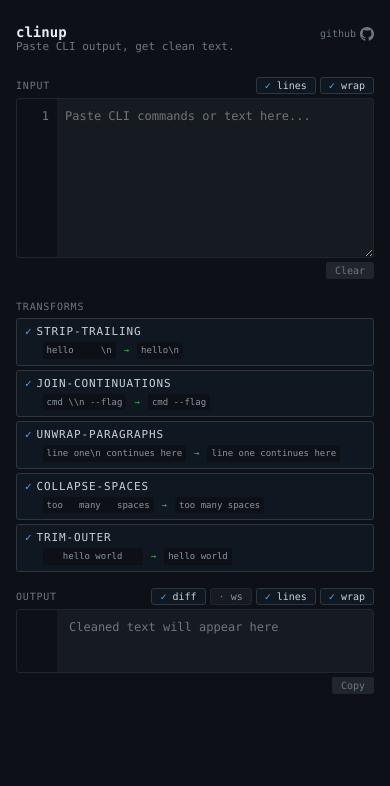
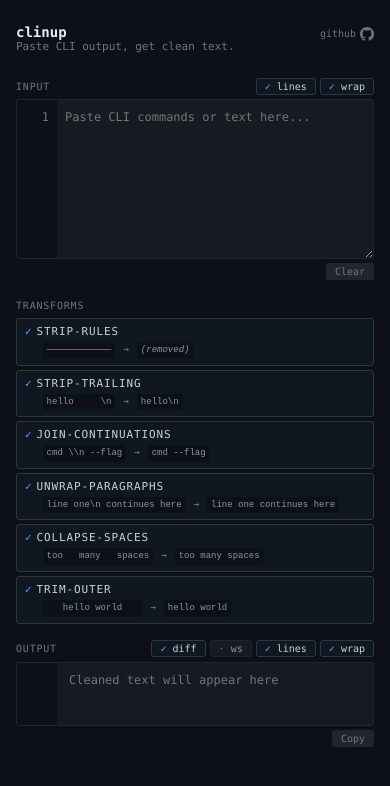
Before and after one commit to chndler/clinup, a plain HTML site: page index.html in a window 390 px wide. Both pictures are taken after a click on the button "Show what changed between input and output". Drawn offline with Linux system fonts and the light colour scheme.

Commit message:
efficiency + quality improvements, css simplification, style tweaks

```diff
--- a/index.html
+++ b/index.html
@@ -112,7 +112,7 @@
     gap: var(--space-md);
   }
 
-  label {
+  label, .section-label {
     font-size: var(--font-size-sm);
     font-weight: 500;
     color: var(--text-faint);
@@ -151,10 +151,8 @@
     resize: none;
     outline: none;
     padding: var(--space-sm);
-    color: var(--text-primary);
-    font-family: var(--font-mono);
-    font-size: var(--font-size-lg);
-    line-height: 1.5;
+    font: inherit;
+    color: inherit;
   }
 
   .input-gutter {
@@ -229,6 +227,7 @@
     align-items: center;
     justify-content: space-between;
     gap: var(--space-xs);
+    min-height: 1.125rem;
     margin-bottom: var(--space-xs);
   }
 
@@ -268,7 +267,6 @@
     display: grid;
     grid-template-columns: 1fr 1fr;
     gap: var(--space-xs);
-    margin-top: var(--space-xs);
     max-width: 100%;
     overflow: hidden;
   }
@@ -332,8 +330,6 @@
   }
 
   .option-example code {
-    font-family: var(--font-mono);
-    font-size: var(--font-size-xs);
     background: var(--bg-primary);
     padding: var(--radius-sm) var(--space-xs);
     border-radius: var(--radius-sm);
@@ -391,6 +387,9 @@
     font-size: var(--font-size-xs);
     color: var(--text-faint);
   }
+
+  .diff-summary-added { color: var(--diff-added-text); }
+  .diff-summary-removed { color: var(--diff-removed-text); margin-left: var(--space-xs); }
 
   .output-box.diff-mode .output-gutter-bg {
     width: 5.875rem;
@@ -465,8 +464,20 @@
   </div>
 
   <div>
-    <label>Transforms</label>
+    <div class="section-header">
+      <span class="section-label">Transforms</span>
+    </div>
     <div class="options">
+    <div class="option-card">
+      <label class="option-label">
+        <input type="checkbox" id="opt-strip-rules" checked><span class="toggle-icon">✓</span> strip-rules
+      </label>
+      <div class="option-example">
+        <code>────────────</code>
+        <span class="arrow">&rarr;</span>
+        <code><em>(removed)</em></code>
+      </div>
+    </div>
     <div class="option-card">
       <label class="option-label">
         <input type="checkbox" id="opt-strip-trailing" checked><span class="toggle-icon">✓</span> strip-trailing
@@ -522,7 +533,7 @@
 
   <div>
     <div class="section-header">
-      <label>Output</label>
+      <span class="section-label">Output</span>
       <div class="controls">
         <button class="toggle-btn" id="toggle-diff" type="button" title="Show what changed between input and output">
           <span class="toggle-icon">·</span> diff
@@ -555,7 +566,8 @@
   const output      = document.getElementById("output");
   const copyBtn     = document.getElementById("copy-btn");
   const clearBtn    = document.getElementById("clear-btn");
-  const optStrip    = document.getElementById("opt-strip-trailing");
+  const optStripTrailing = document.getElementById("opt-strip-trailing");
+  const optRules         = document.getElementById("opt-strip-rules");
   const optJoin     = document.getElementById("opt-join");
   const optUnwrap   = document.getElementById("opt-unwrap");
   const optCollapse = document.getElementById("opt-collapse");
@@ -574,6 +586,11 @@
   let lastClean = "";
   let debounceTimer;
 
+  function setToggleIcon(el, active) {
+    const icon = el.querySelector(".toggle-icon");
+    if (icon) icon.textContent = active ? "\u2713" : "\u00B7";
+  }
+
   function unwrapParagraphs(text, trim) {
     return text.split(/\n\s*\n/).map(para => {
       const unwrapped = para.replace(/\n\s*/g, (match, offset) => {
@@ -590,7 +607,11 @@
 
   function clean(text) {
     let result = text;
-    if (optStrip.checked)    result = result.replace(/[^\S\n]+$/gm, "");
+    if (optRules.checked) {
+      result = result.replace(/^\s*[\u2500-\u257F]{3,}\s*$\n?/gm, "");
+      result = result.replace(/\s+[\u2500-\u257F]{3,}\s*$/gm, "");
+    }
+    if (optStripTrailing.checked) result = result.replace(/[^\S\n]+$/gm, "");
     if (optJoin.checked)     result = result.replace(/\\\s*\n\s*/g, " ");
     if (optUnwrap.checked)   result = unwrapParagraphs(result, optTrim.checked);
     if (optCollapse.checked) result = result.replace(/ {2,}/g, " ");
@@ -653,10 +674,14 @@
       inputMirror.style.width = input.clientWidth + "px";
       inputMirror.style.paddingLeft = cs.paddingLeft;
       inputMirror.style.paddingRight = cs.paddingRight;
-      heights = lines.map(line => {
-        inputMirror.textContent = line || "\u00A0";
-        return inputMirror.offsetHeight;
+      const frag = document.createDocumentFragment();
+      lines.forEach(l => {
+        const div = document.createElement("div");
+        div.textContent = l || "\u00A0";
+        frag.appendChild(div);
       });
+      inputMirror.replaceChildren(frag);
+      heights = Array.from(inputMirror.children, c => c.offsetHeight);
     }
 
     const frags = [];
@@ -766,17 +791,15 @@
   }
 
   function updateDiffSummary(added, removed) {
-    diffSummary.innerHTML = "";
+    diffSummary.textContent = "";
     if (added || removed) {
       const addSpan = document.createElement("span");
-      addSpan.style.color = "var(--diff-added-text)";
+      addSpan.className = "diff-summary-added";
       addSpan.textContent = "+" + added;
       const remSpan = document.createElement("span");
-      remSpan.style.color = "var(--diff-removed-text)";
+      remSpan.className = "diff-summary-removed";
       remSpan.textContent = "-" + removed;
-      remSpan.style.marginLeft = "var(--space-xs)";
       diffSummary.appendChild(addSpan);
-      diffSummary.appendChild(document.createTextNode(" "));
       diffSummary.appendChild(remSpan);
     } else {
       diffSummary.textContent = "no changes";
@@ -803,12 +826,14 @@
       output.classList.add("empty");
       output.classList.remove("diff-mode");
       lastClean = "";
-      diffSummary.innerHTML = "";
+      diffSummary.textContent = "";
       diffSummary.style.display = "none";
       return;
     }
     output.classList.remove("empty");
-    lastClean = clean(raw);
+    const cleaned = clean(raw);
+    if (cleaned === lastClean) return;
+    lastClean = cleaned;
     renderOutput();
   }
 
@@ -822,8 +847,7 @@
   function syncCards() {
     cardPairs.forEach(([card, cb]) => {
       card.classList.toggle("disabled", !cb.checked);
-      const icon = card.querySelector(".toggle-icon");
-      if (icon) icon.textContent = cb.checked ? "✓" : "·";
+      setToggleIcon(card, cb.checked);
     });
   }
 
@@ -844,7 +868,7 @@
     updateInputGutter();
   });
 
-  [optStrip, optJoin, optUnwrap, optCollapse, optTrim].forEach(cb => cb.addEventListener("change", () => {
+  [optStripTrailing, optRules, optJoin, optUnwrap, optCollapse, optTrim].forEach(cb => cb.addEventListener("change", () => {
     syncCards();
     clearTimeout(debounceTimer);
     update();
@@ -856,7 +880,7 @@
 
   function toggleButton(btn) {
     const active = btn.classList.toggle("active");
-    btn.querySelector(".toggle-icon").textContent = active ? "✓" : "·";
+    setToggleIcon(btn, active);
     return active;
   }
 
```
